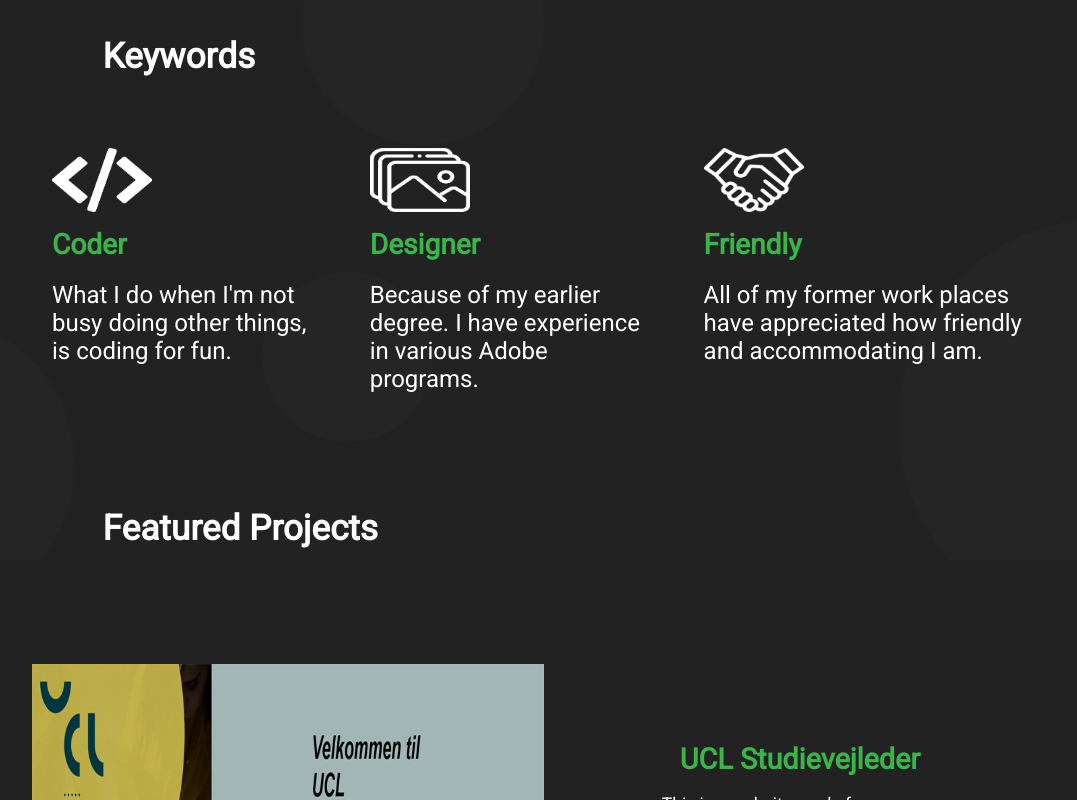
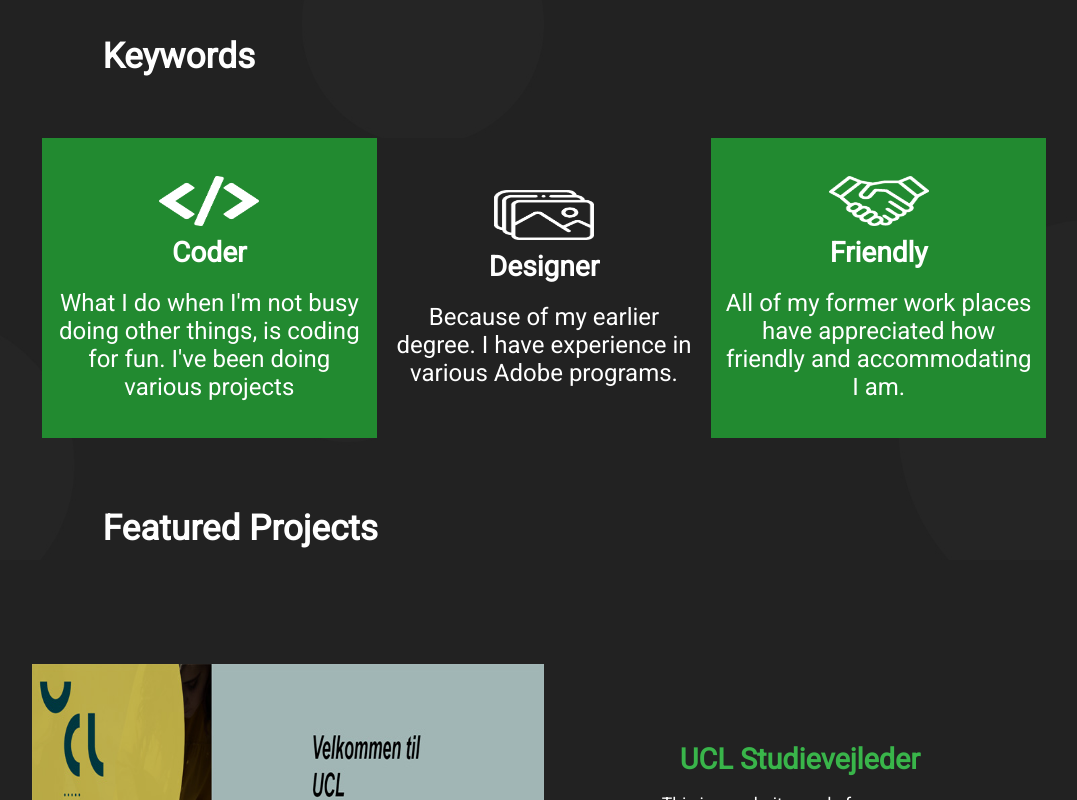
Before and after one commit to sej3686/vue-portfolio, a Vue app: page / in a window 1280 px wide. Shown: the part 1040-1840 px from the top of the page, without its empty margins (96-1173 px from the left). Built offline with nearby package versions, Linux system fonts and the light colour scheme.

Commit message:
Added more animations and made the keywords section different

```diff
--- a/src/assets/sass/about.scss
+++ b/src/assets/sass/about.scss
@@ -42,4 +42,16 @@ $orangeColor: #e08814;
       }
     }
   }
+
+  .reveal {
+    position: relative;
+    transform: translateX(-150px);
+    opacity: 0;
+    transition: all 1s ease;
+  }
+
+  .reveal.active {
+    transform: translateY(0px);
+    opacity: 1;
+  }
 }
--- a/src/assets/sass/keyword.scss
+++ b/src/assets/sass/keyword.scss
@@ -15,22 +15,35 @@ $orangeColor: #e08814;
 
   .keyword-grid-wrapper {
     // background-color: #2196F3;
-    column-gap: 40px;
-    display: grid;
-    grid-template-columns: auto auto auto;
+    // column-gap: 40px;
+    // display: grid;
+    display: flex;
+    // grid-template-columns: auto auto auto;
     height: 60%;
     justify-items: center;
     margin-top: 1em;
     padding: 10px;
 
+    .keyword-grid-item:nth-child(2) {
+      background-color: #222222;
+    }
+
     .keyword-grid-item {
       //border: 1px solid rgba(0, 0, 0, 0.8);
+      align-items: center;
+      background-color: $darkGreenColor;
+      display: flex;
+      flex-direction: column;
+      height: 280px;
+      justify-content: center;
       padding: 10px;
       font-size: 1.5rem;
+      width: 100vw;
 
       img {
         //border: 1px solid black;
         transition: 0.2s;
+        height: 50px;
         width: 100px;
       }
 
@@ -39,13 +52,14 @@ $orangeColor: #e08814;
       }
 
       h3 {
-        color: $lightGreenColor;
+        color: #FFFFFF;
         margin-top: 10px;
       }
 
       p {
         color: #ffffff;
         margin-top: 20px;
+        text-align: center;
       }
     }
   }
--- a/src/views/HomeView.vue
+++ b/src/views/HomeView.vue
@@ -90,7 +90,8 @@
           <img class="img-1" src="../assets/img/code.png" alt="code icon" />
           <h3>Coder</h3>
           <p>
-            What I do when I'm not busy doing other things, is coding for fun.
+            What I do when I'm not busy doing other things, is coding for fun. I've been doing
+            various projects
           </p>
         </div>
         <div class="keyword-grid-item">
@@ -213,7 +214,7 @@
     <section id="about">
       <h2 class="sec-title">About Me</h2>
 
-      <main class="about-wrapper">
+      <main class="about-wrapper reveal">
         <div class="about-img">
           <img
             :src="currentImage"
@@ -243,7 +244,7 @@
     <section id="contact">
       <h2 class="sec-title">Let's get in Touch!</h2>
 
-      <main class="contact-container">
+      <main class="contact-container reveal">
         <!-- <h3>Send me an Email</h3> -->
         <form
           action="https://formspree.io/f/mnqybnwq"
```
